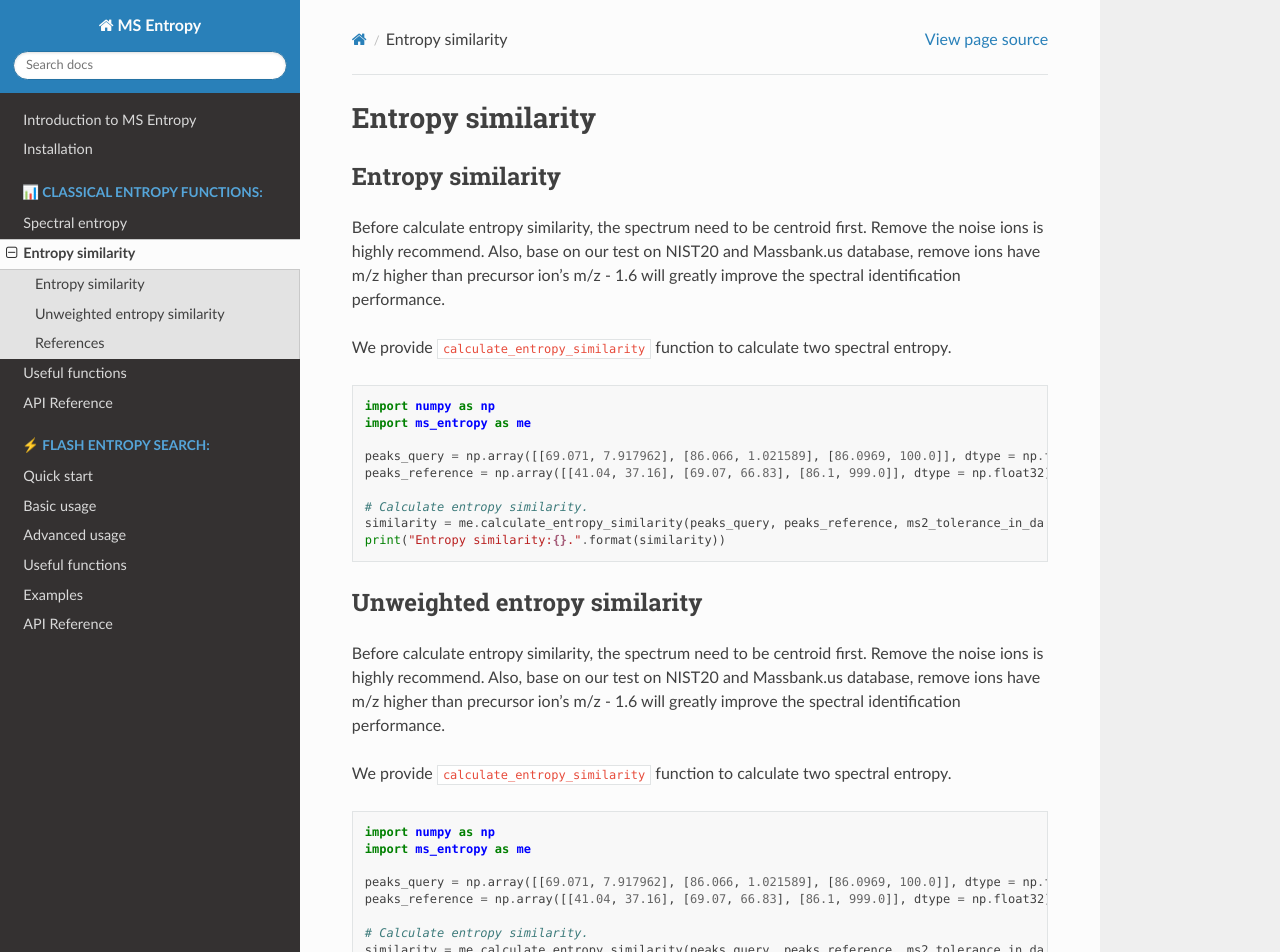
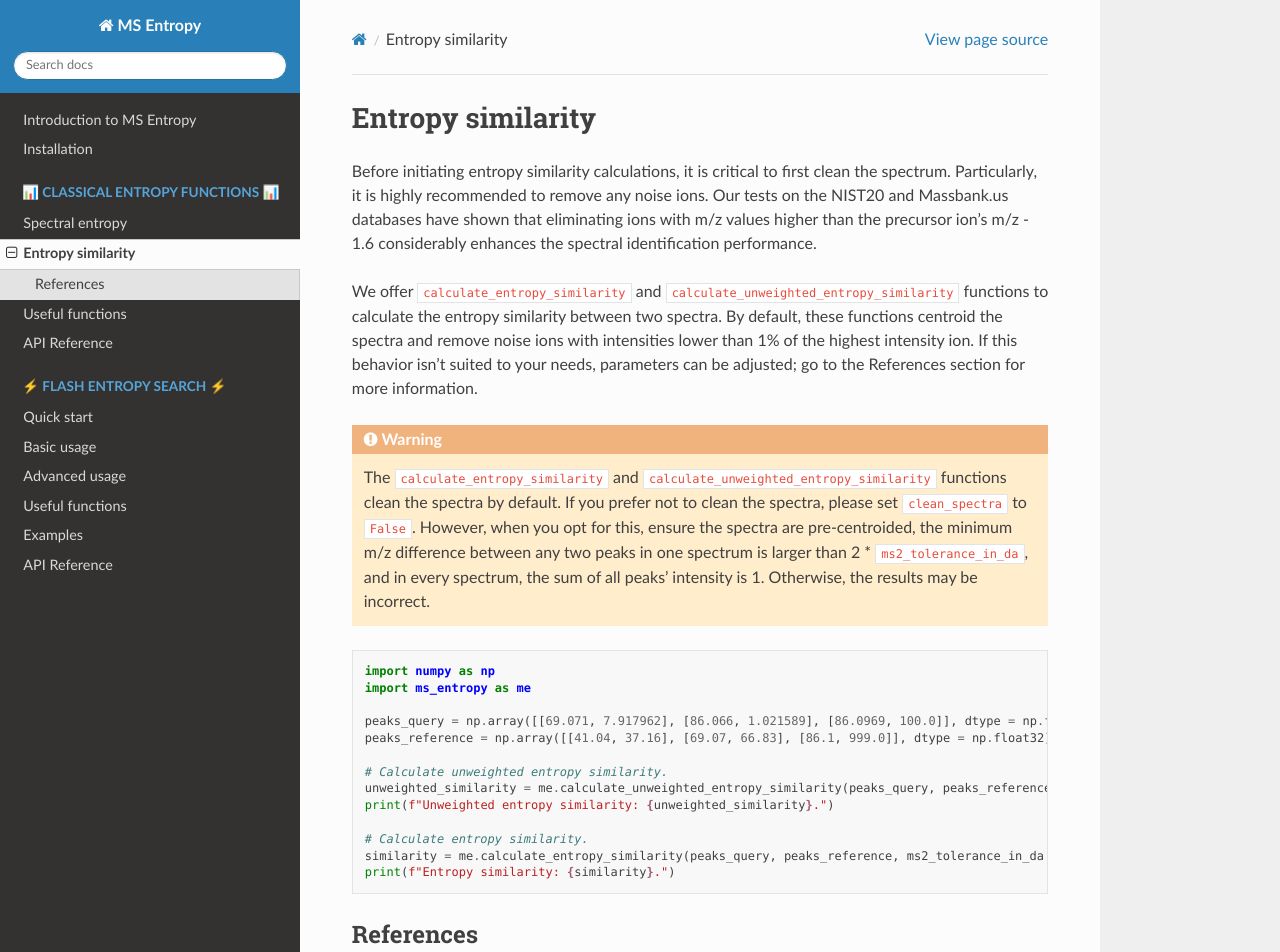
Before and after one commit to YuanyueLi/MSEntropy, a Sphinx documentation site: the page built from docs/source/classical_entropy_similarity.rst, in a window 1280 px wide and 1400 px high. Shown: the top 952 px of the window. Built offline with Sphinx 7.4.7 and the Read the Docs theme 2.0.0, drawn with Linux system fonts in a browser that asks for light colours; some of the changed text lies outside the part shown.

Commit message:
Update codes.

```diff
--- a/docs/source/classical_entropy_similarity.rst
+++ b/docs/source/classical_entropy_similarity.rst
@@ -2,12 +2,13 @@
 Entropy similarity
 ==================
 
-Entropy similarity
-------------------
 
-Before calculate entropy similarity, the spectrum need to be centroid first. Remove the noise ions is highly recommend. Also, base on our test on NIST20 and Massbank.us database, remove ions have m/z higher than precursor ion's m/z - 1.6 will greatly improve the spectral identification performance.
+Before initiating entropy similarity calculations, it is critical to first clean the spectrum. Particularly, it is highly recommended to remove any noise ions. Our tests on the NIST20 and Massbank.us databases have shown that eliminating ions with m/z values higher than the precursor ion's m/z - 1.6 considerably enhances the spectral identification performance.
 
-We provide ``calculate_entropy_similarity`` function to calculate two spectral entropy.
+We offer ``calculate_entropy_similarity`` and ``calculate_unweighted_entropy_similarity`` functions to calculate the entropy similarity between two spectra. By default, these functions centroid the spectra and remove noise ions with intensities lower than 1% of the highest intensity ion. If this behavior isn't suited to your needs, parameters can be adjusted; go to the References section for more information.
+
+.. warning::
+    The ``calculate_entropy_similarity`` and ``calculate_unweighted_entropy_similarity`` functions clean the spectra by default. If you prefer not to clean the spectra, please set ``clean_spectra`` to ``False``. However, when you opt for this, ensure the spectra are pre-centroided, the minimum m/z difference between any two peaks in one spectrum is larger than 2 * ``ms2_tolerance_in_da``, and in every spectrum, the sum of all peaks' intensity is 1. Otherwise, the results may be incorrect.
 
 .. code-block:: python
 
@@ -17,30 +18,13 @@ We provide ``calculate_entropy_similarity`` function to calculate two spectral e
     peaks_query = np.array([[69.071, 7.917962], [86.066, 1.021589], [86.0969, 100.0]], dtype = np.float32)
     peaks_reference = np.array([[41.04, 37.16], [69.07, 66.83], [86.1, 999.0]], dtype = np.float32)
 
-    # Calculate entropy similarity.
-    similarity = me.calculate_entropy_similarity(peaks_query, peaks_reference, ms2_tolerance_in_da = 0.05)
-    print("Entropy similarity:{}.".format(similarity))
-
-
-Unweighted entropy similarity
------------------------------
-
-Before calculate entropy similarity, the spectrum need to be centroid first. Remove the noise ions is highly recommend. Also, base on our test on NIST20 and Massbank.us database, remove ions have m/z higher than precursor ion's m/z - 1.6 will greatly improve the spectral identification performance.
-
-We provide ``calculate_entropy_similarity`` function to calculate two spectral entropy.
-
-.. code-block:: python
-
-    import numpy as np
-    import ms_entropy as me
-
-    peaks_query = np.array([[69.071, 7.917962], [86.066, 1.021589], [86.0969, 100.0]], dtype = np.float32)
-    peaks_reference = np.array([[41.04, 37.16], [69.07, 66.83], [86.1, 999.0]], dtype = np.float32)
+    # Calculate unweighted entropy similarity.
+    unweighted_similarity = me.calculate_unweighted_entropy_similarity(peaks_query, peaks_reference, ms2_tolerance_in_da = 0.05)
+    print(f"Unweighted entropy similarity: {unweighted_similarity}.")
 
     # Calculate entropy similarity.
     similarity = me.calculate_entropy_similarity(peaks_query, peaks_reference, ms2_tolerance_in_da = 0.05)
-    print("Entropy similarity:{}.".format(similarity))
-
+    print(f"Entropy similarity: {similarity}.")
 
 
 References
--- a/pyproject.toml
+++ b/pyproject.toml
@@ -28,7 +28,7 @@ keywords = [
 dependencies = ["numpy >= 1.9.3"]
 
 [project.optional-dependencies]
-all = ["lz4 >= 4.3.2", "msgpack >= 1.0.5", "pyteomics >= 4.6", "cupy >= 12.0.0"]
+all = ["lz4 >= 4.3.2", "msgpack >= 1.0.5", "pyteomics >= 4.6"]
 gpu = ["cupy >= 12.0.0"]
 
 
```
Also changed, not shown: docs/source/classical_spectral_entropy.rst (+8 -9 lines), docs/source/index.rst (+11 -7 lines), docs/source/install.rst (+23 -12 lines).
